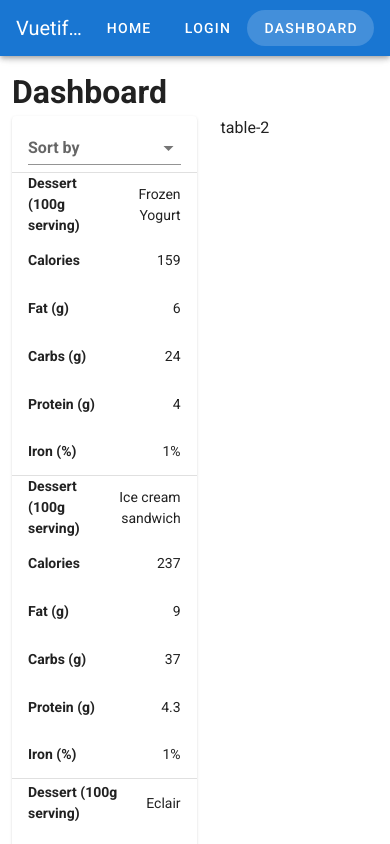
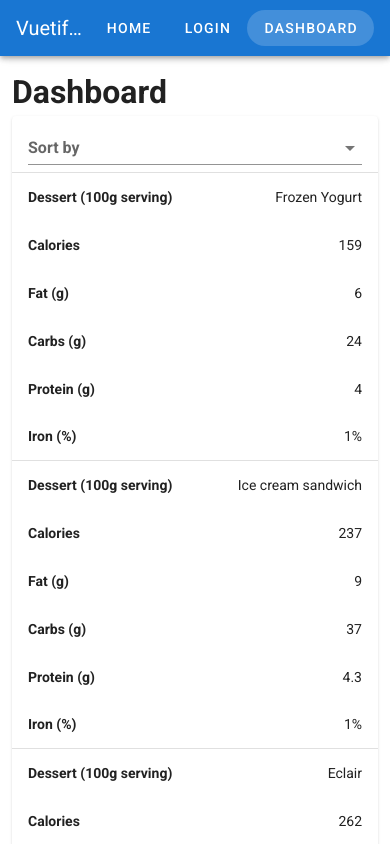
Before and after one commit to chenhe-henry/vueportfolio, a Vue app: page /dashboard in a window 390 px wide. Shown: the top 844 px of the page. Built offline with nearby package versions, Linux system fonts and the light colour scheme.

Commit message:
update dashboard with vuetify responsive design

```diff
--- a/src/views/Dashboard.vue
+++ b/src/views/Dashboard.vue
@@ -2,7 +2,7 @@
   <v-container>
     <h1>Dashboard</h1>
     <v-row>
-      <v-col>
+      <v-col cols="12" md="6">
         <v-data-table
           :headers="headers"
           :items="desserts"
@@ -19,7 +19,7 @@
       <v-col cols="1">col-3</v-col>
       <v-col cols="1">col-4</v-col>
     </v-row>
-    <v-snackbar v-model="snackbar">
+    <v-snackbar v-model="snackbar" :left="$vuetify.breakpoint.lgAndUp">
       You have selected {{ currentItem }}
       <v-btn color="pink" text v-bind="attrs" @click="snackbar = false">Close</v-btn>
     </v-snackbar>
```
